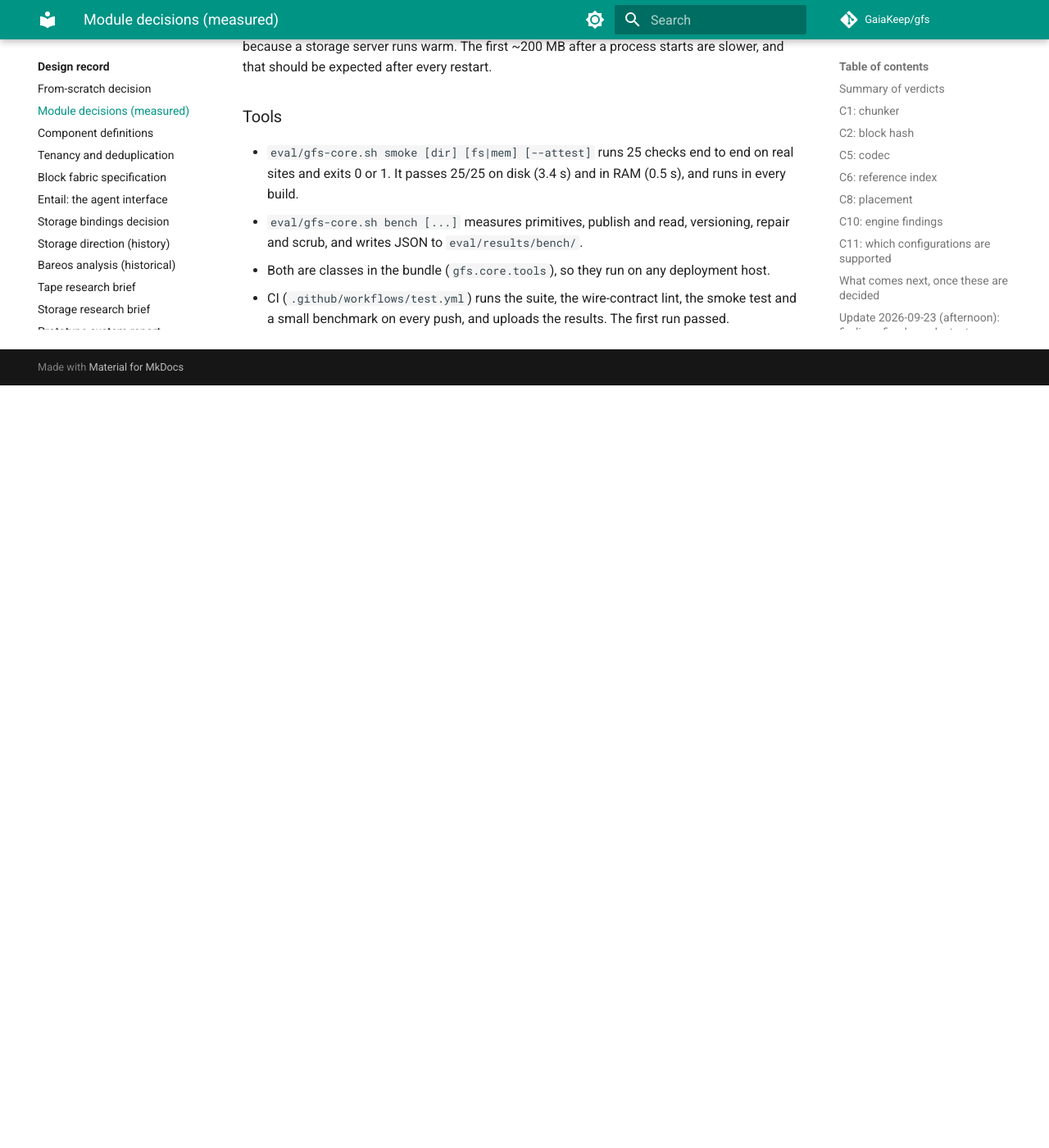
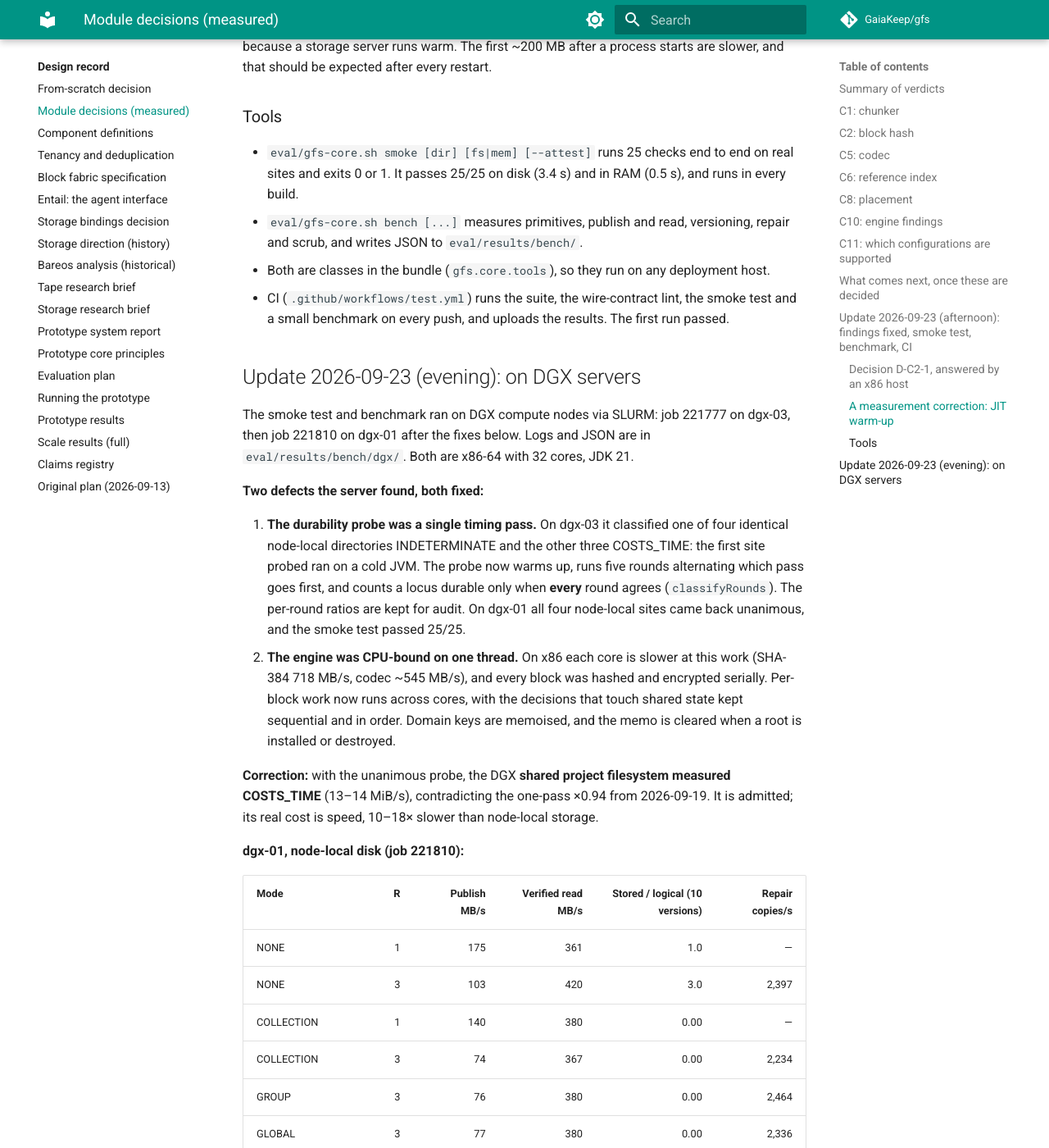
Before and after one commit to GaiaKeep/docs, an MkDocs documentation site: the page built from docs/design/MODULE-DECISIONS.md, in a window 1280 px wide and 1400 px high, scrolled down 7016 px. Shown: the whole window at 82% size. Built offline with MkDocs 1.6.1 and Material for MkDocs 9.7.7, drawn with Linux system fonts in a browser that asks for light colours; comment, search, counter and statistics services are not loaded; before the commit the page ends 7486 px from its top, so only the background shows below that; some of the changed text lies outside the part shown.

Commit message:
DGX results; correct the shared-filesystem durability claim
Co-Authored-By: Claude Opus 5.5 (1M context) <noreply@anthropic.com>

```diff
--- a/docs/design/MODULE-DECISIONS.md
+++ b/docs/design/MODULE-DECISIONS.md
@@ -220,3 +220,50 @@ after every restart.
 - Both are classes in the bundle (`gfs.core.tools`), so they run on any deployment host.
 - CI (`.github/workflows/test.yml`) runs the suite, the wire-contract lint, the smoke test and a
   small benchmark on every push, and uploads the results. The first run passed.
+
+## Update 2026-09-23 (evening): on DGX servers
+
+The smoke test and benchmark ran on DGX compute nodes via SLURM: job 221777 on dgx-03, then job
+221810 on dgx-01 after the fixes below. Logs and JSON are in `eval/results/bench/dgx/`. Both are
+x86-64 with 32 cores, JDK 21.
+
+**Two defects the server found, both fixed:**
+
+1. **The durability probe was a single timing pass.** On dgx-03 it classified one of four identical
+   node-local directories INDETERMINATE and the other three COSTS_TIME: the first site probed ran on
+   a cold JVM. The probe now warms up, runs five rounds alternating which pass goes first, and counts
+   a locus durable only when **every** round agrees (`classifyRounds`). The per-round ratios are kept
+   for audit. On dgx-01 all four node-local sites came back unanimous, and the smoke test passed
+   25/25.
+2. **The engine was CPU-bound on one thread.** On x86 each core is slower at this work (SHA-384
+   718 MB/s, codec ~545 MB/s), and every block was hashed and encrypted serially. Per-block work now
+   runs across cores, with the decisions that touch shared state kept sequential and in order.
+   Domain keys are memoised, and the memo is cleared when a root is installed or destroyed.
+
+**Correction:** with the unanimous probe, the DGX **shared project filesystem measured COSTS_TIME**
+(13–14 MiB/s), contradicting the one-pass ×0.94 from 2026-09-19. It is admitted; its real cost is
+speed, 10–18× slower than node-local storage.
+
+**dgx-01, node-local disk (job 221810):**
+
+| Mode | R | Publish MB/s | Verified read MB/s | Stored / logical (10 versions) | Repair copies/s |
+|---|---:|---:|---:|---:|---:|
+| NONE | 1 | 175 | 361 | 1.0 | — |
+| NONE | 3 | 103 | 420 | 3.0 | 2,397 |
+| COLLECTION | 1 | 140 | 380 | 0.00 | — |
+| COLLECTION | 3 | 74 | 367 | 0.00 | 2,234 |
+| GROUP | 3 | 76 | 380 | 0.00 | 2,464 |
+| GLOBAL | 3 | 77 | 380 | 0.00 | 2,336 |
+
+Against dgx-03 before the CPU fix, deduplicating-mode publish went from ~100 to **131–140 MB/s** at
+R=1, and verified reads from 226–241 to **367–383 MB/s**. At R=3 the limit is now the disk syncs
+(74–77 MB/s). In RAM on the same CPU, publish reaches 152–227 MB/s at R=1 and reads 396–472 MB/s.
+
+**D-C2-1 on a server:** SHA-384 **718 MB/s** against SHA-256 **1,765 MB/s** per core, a **2.5×** gap
+on x86 (1.67× on Apple silicon, 2.2× on the CI runner). Per core, SHA-384 is 1.8× one LTO-10 drive,
+and hashing now runs across cores. **The recommendation to keep SHA-384 stands**, now on
+server-class evidence, but it costs 2.5× on x86.
+
+**What limits a single stream now:** content-defined chunking runs single-threaded per file at
+~600 MB/s on x86. That is the next ceiling above one LTO-10 drive (400 MB/s). Several files publish in
+parallel; one very large file does not yet.
```
Also changed, not shown: docs/concepts/placement.md (+17 -6 lines).
